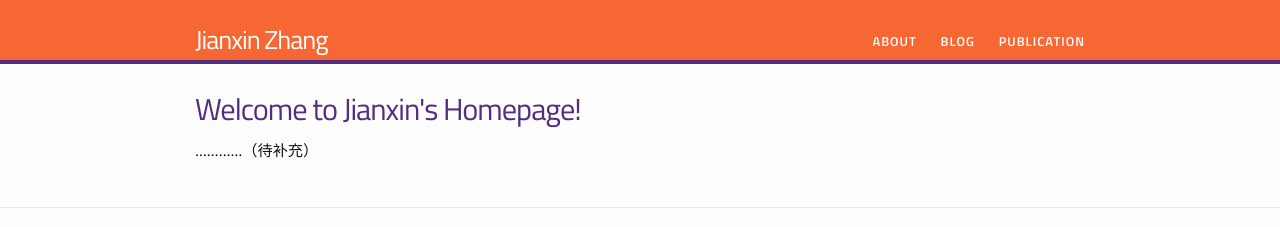
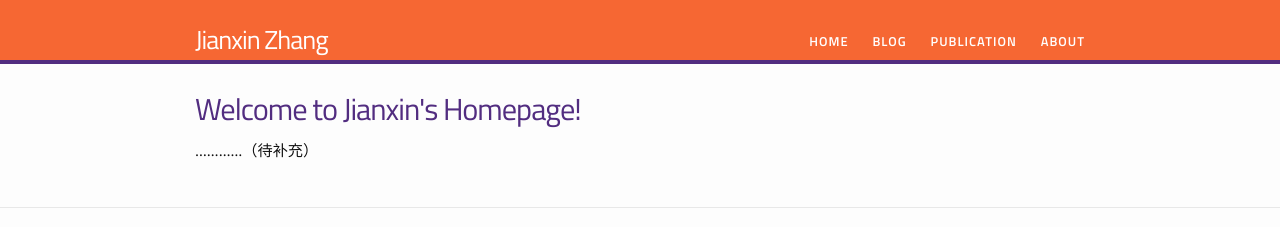
Before and after one commit to 0ZJX0/0ZJX0.github.io, a Jekyll site: the page built from index.html, in a window 1280 px wide. Shown: the top 227 px of the page. Built offline with Jekyll 4.4.1, drawn with Linux system fonts in a browser that asks for light colours.

Commit message:
Update menu.yml

```diff
--- a/_data/menu.yml
+++ b/_data/menu.yml
@@ -1,11 +1,14 @@
-- title: "About"
-  href: "/about/"
+- title: "Home"
+  href: "/index/"
 
 - title: "Blog"
   href: "/blog/"
 
 - title: "Publication"
   href: "/publication/"
+
+- title: "About"
+  href: "/about/"
 
 #- title: "CV"
   #href: "/cv/"
```
